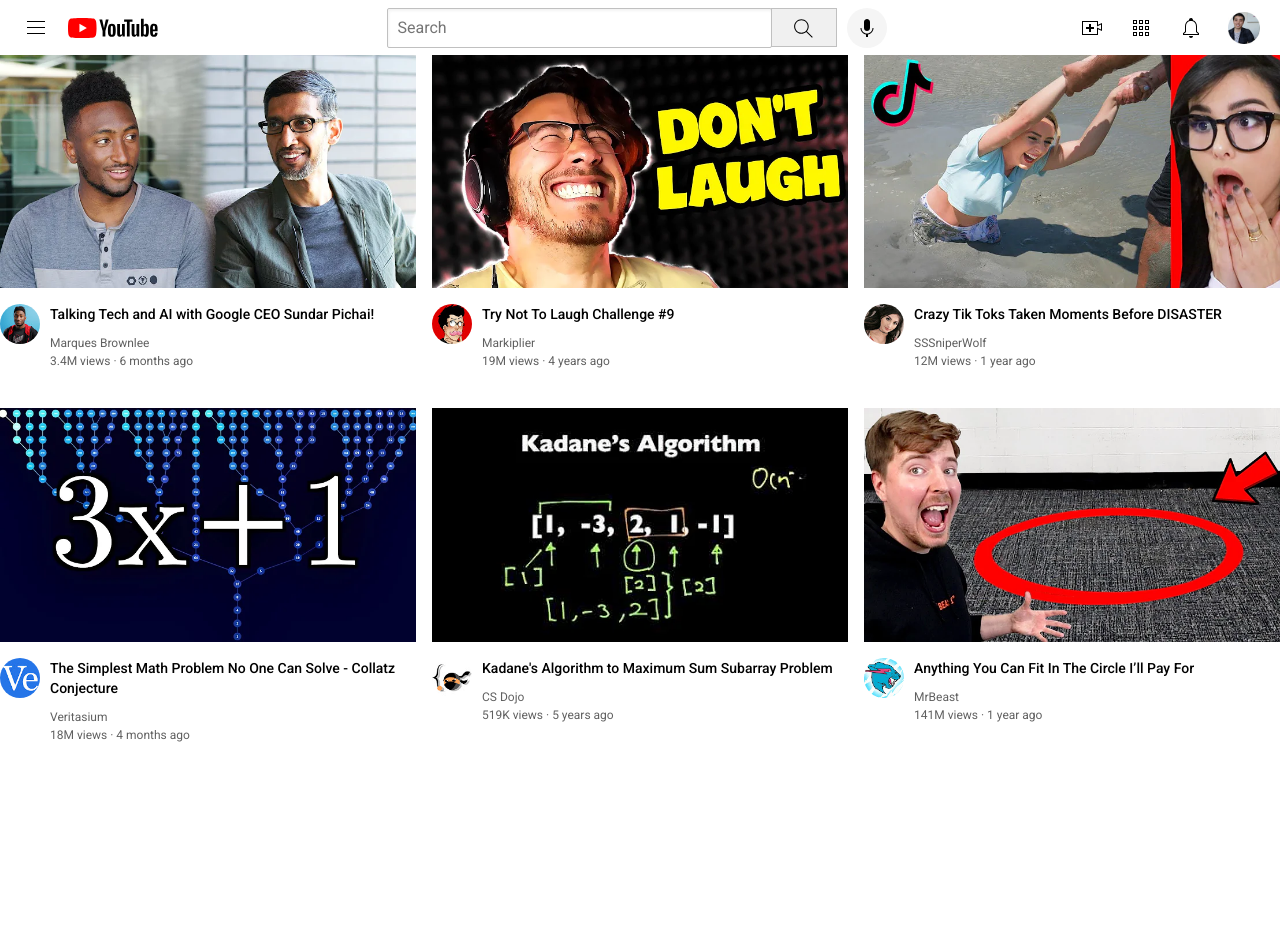
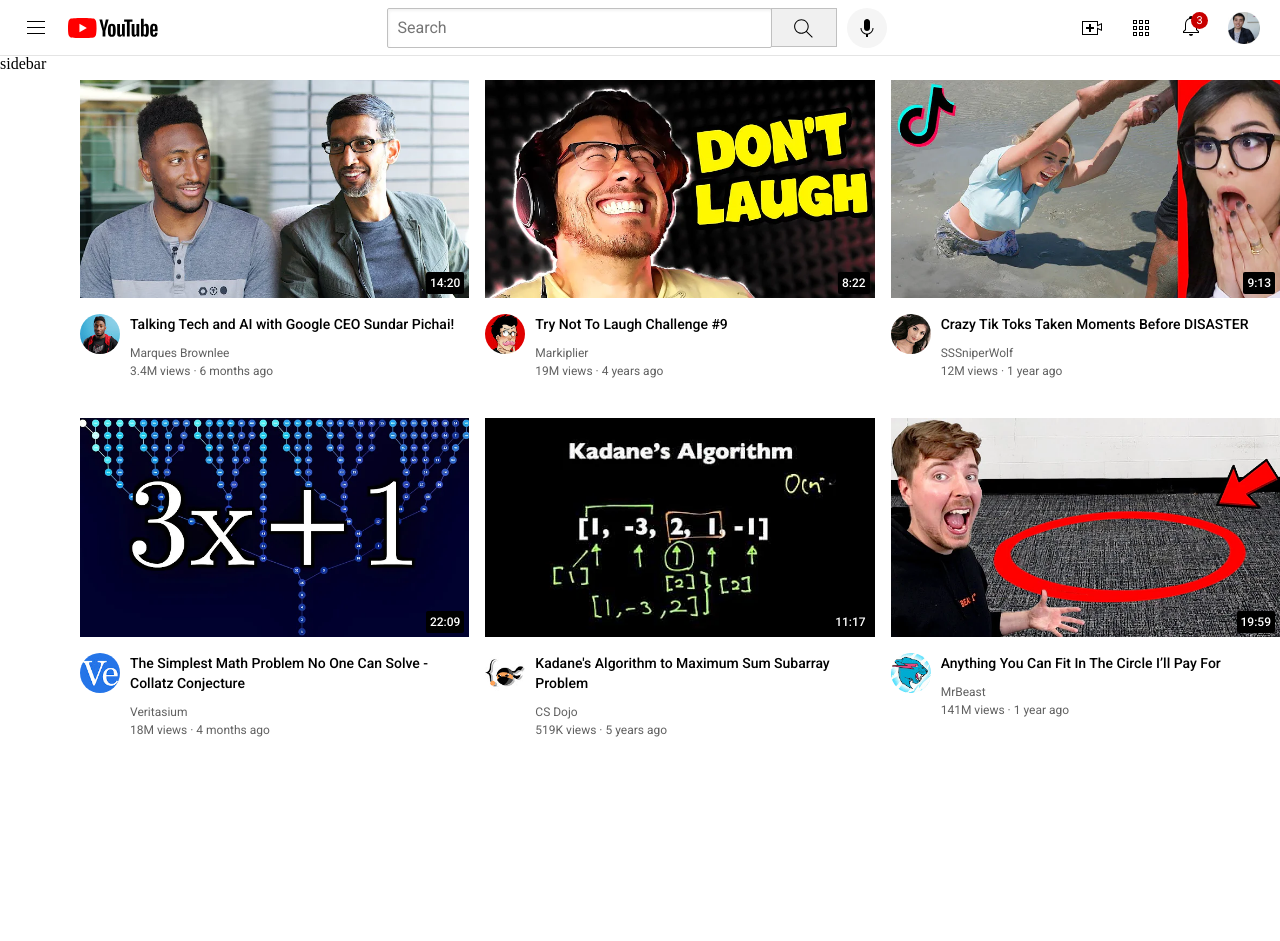
Before and after one commit to jacobfishel/Dark-Hair_detection, a Flask app: template templates/youtube/youtube.html in a window 1280 px wide. Shown: the top 941 px of the page. Before the commit the page ends 742 px from the top, so only its background shows below. Run offline with Flask 3, Linux system fonts and the light colour scheme; the template is opened without the code that fills it, so the values that code supplies are empty.

Commit message:
video times and absolute/relative positioning

```diff
--- a/templates/youtube/styles/general.css
+++ b/templates/youtube/styles/general.css
@@ -6,4 +6,7 @@
 
 body {
     margin: 0;
+    padding-top: 80px;
+    padding-left: 80px;
+    padding-bottom: 1000px;
 }
--- a/templates/youtube/styles/header.css
+++ b/templates/youtube/styles/header.css
@@ -1,9 +1,20 @@
 .header {
     height: 55px;
+
     display: flex;
     flex-direction: row;
     justify-content: space-between;
 
+    position: fixed;
+    top: 0px;
+    left: 0px;
+    right: 0px;
+    z-index: 100;
+
+    background-color: white;
+    border-bottom-width: 1px;
+    border-bottom-style: solid;
+    border-bottom-color: rgb(228, 228, 228);
 }
 
 .left-section {
@@ -100,6 +111,26 @@
     height: 24px;
 }
 
+.notifications-container {
+    position: relative;
+
+}
+
+.notifications-count {
+    position: absolute;
+    top: -2px;
+    right: -5px;
+    background-color: rgb(200, 0, 0);
+    color: white;
+    font-family: Roboto, Arial;
+    font-size: 11px;
+    padding-left: 5px;
+    padding-right: 5px;
+    padding-top: 2px;
+    padding-bottom: 2px;
+    border-radius: 10px;
+}
+
 .my-channel {
     height: 32px;
 }
--- /dev/null
+++ b/templates/youtube/styles/sidebar.css
@@ -0,0 +1,8 @@
+.sidebar {
+    position: fixed;
+    left: 0;
+    bottom: 0;
+    top: 55px;
+    background-color: white;
+    width: 72px;
+}
--- a/templates/youtube/styles/video.css
+++ b/templates/youtube/styles/video.css
@@ -23,6 +23,7 @@
 
 .thumbnail-row {
     margin-bottom: 12px;
+    position: relative;
 }
 
 .video-author,
@@ -42,3 +43,19 @@
     column-gap: 16px;
     row-gap: 40px;
 }
+
+.video-time {
+    font-family: Roboto, Arial;
+    font-size: 12px;
+    font-weight: 500;
+    padding-left: 4px;
+    padding-right: 4px;
+    padding-top: 4px;
+    padding-bottom: 4px;
+    border-radius: 2px;
+    background-color: black;
+    color: white;
+    position: absolute;
+    bottom: 8px;
+    right: 5px;
+}
--- a/templates/youtube/youtube.html
+++ b/templates/youtube/youtube.html
@@ -9,6 +9,7 @@
         <link rel="stylesheet" href="styles/general.css">
         <link rel="stylesheet" href="styles/header.css">
         <link rel="stylesheet" href="styles/video.css">
+        <link rel="stylesheet" href="styles/sidebar.css">
 
 
     </head>
@@ -31,16 +32,22 @@
             <div class="right-section">
                 <img class="upload" src="icons/upload.svg">
                 <img class="youtube-apps" src="icons/youtube-apps.svg">
-                <img class="notifications" src="icons/notifications.svg">
+                <div class="notifications-container">
+                    <img class="notifications" src="icons/notifications.svg">
+                    <div class="notifications-count">3</div>
+                </div>
                 <img class="my-channel" src="channel-pictures/my-channel.jpeg">
             </div>
         </div>
+
+        <div class="sidebar">sidebar</div>
 
         <div class="video-grid">
 
             <div class="video-preview">
                 <div class="thumbnail-row">
                     <img class="thumbnail" src="thumbnails/thumbnail-1.webp">
+                    <div class="video-time">14:20</div>
                 </div>
 
                 <div class="video-info-grid">
@@ -65,6 +72,7 @@
             <div class="video-preview">
                 <div class="thumbnail-row">
                     <img class="thumbnail" src="thumbnails/thumbnail-2.webp">
+                    <div class="video-time">8:22</div>
                 </div>
 
                 <div class="video-info-grid">
@@ -89,6 +97,7 @@
 
                 <div class="thumbnail-row">
                     <img class="thumbnail" src="thumbnails/thumbnail-3.jpeg">
+                    <div class="video-time">9:13</div>
                 </div>
 
                 <div class="video-info-grid">
@@ -114,6 +123,7 @@
 
                 <div class="thumbnail-row">
                     <img class="thumbnail" src="thumbnails/thumbnail-4.jpeg">
+                    <div class="video-time">22:09</div>
                 </div>
 
                 <div class="video-info-grid">
@@ -137,6 +147,7 @@
             <div class="video-preview">
                 <div class="thumbnail-row">
                     <img class="thumbnail" src="thumbnails/thumbnail-5.webp">
+                    <div class="video-time">11:17</div>
                 </div>
 
                 <div class="video-info-grid">
@@ -161,6 +172,7 @@
             <div class="video-preview">
                 <div class="thumbnail-row">
                     <img class="thumbnail" src="thumbnails/thumbnail-6.webp">
+                    <div class="video-time">19:59</div>
                 </div>
 
                 <div class="video-info-grid">
```
Also changed, not shown: templates/youtube/position.html (added, +80 -0 lines).
